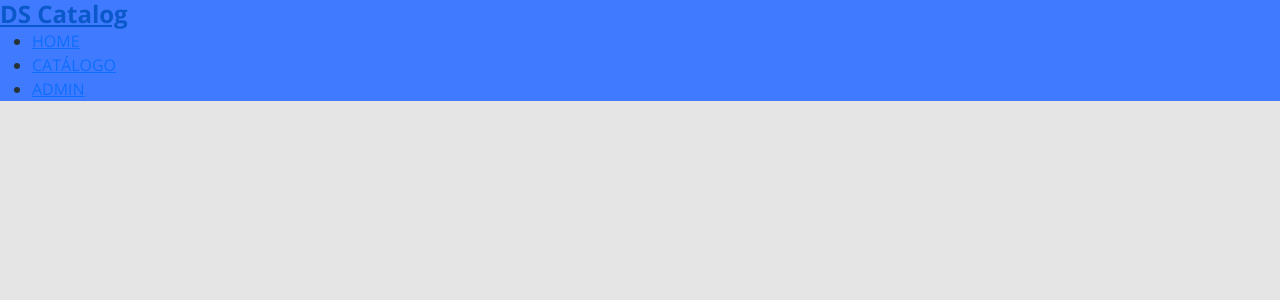
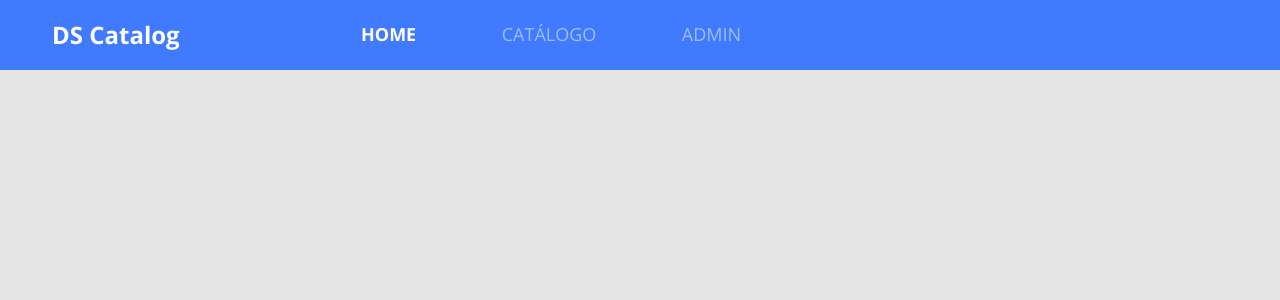
Before and after one commit to anadeso/bds-dscatalog, a React (Create React App) app in the folder frontweb/: page / in a window 1280 px wide. Shown: the top 300 px of the page. Built offline with nearby package versions, Linux system fonts and the light colour scheme; the HTML template or start-up script is replaced by a standard one.

Commit message:
Estilizando navBar com bootstrap e css

```diff
--- a/frontweb/src/App.css
+++ b/frontweb/src/App.css
@@ -8,3 +8,8 @@
     font-weight: 700;
     margin-bottom: 0;
 }
+
+a, a:hover {
+    text-decoration: none;
+    color: unset;
+}
--- a/frontweb/src/components/NavBar/index.tsx
+++ b/frontweb/src/components/NavBar/index.tsx
@@ -1,14 +1,16 @@
+import './styles.css';
+
 const NavBar = () => {
   return (
-    <nav className="bg-primary">
-      <div>
-        <a href="link">
+    <nav className="navbar navbar-expand-md bg-primary main-nav">
+      <div className="container-fluid">
+        <a href="link" className="nav-logo-text">
           <h4>DS Catalog</h4>
         </a>
-        <div>
-          <ul>
+        <div className="collapse navbar-collapse">
+          <ul className="navbar-nav offset-md-2 main-menu">
             <li>
-              <a href="link">HOME</a>
+              <a href="link" className="active">HOME</a>
             </li>
             <li>
               <a href="link">CATÁLOGO</a>
--- /dev/null
+++ b/frontweb/src/components/NavBar/styles.css
@@ -0,0 +1,28 @@
+.main-nav {
+    padding-left: 40px;
+    height: 70px;
+
+}
+.nav-logo-text, .nav-logo-text:hover {
+    color: white;
+}
+
+.main-menu {
+    display: flex;
+    font-size: 18px;
+    width: 380px;
+    justify-content: space-between;
+}
+
+.main-menu a {
+    color: rgba(255, 255, 255, 0.5);
+}
+
+.main-menu a:hover {
+    color: #FFF;
+}
+
+.main-menu a.active {
+    color: #FFF;
+    font-weight: 700;
+}
```
